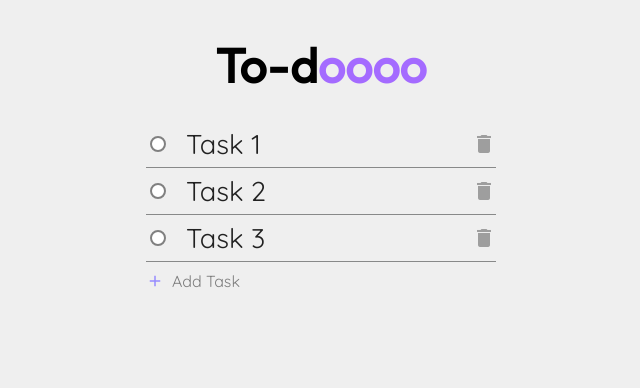
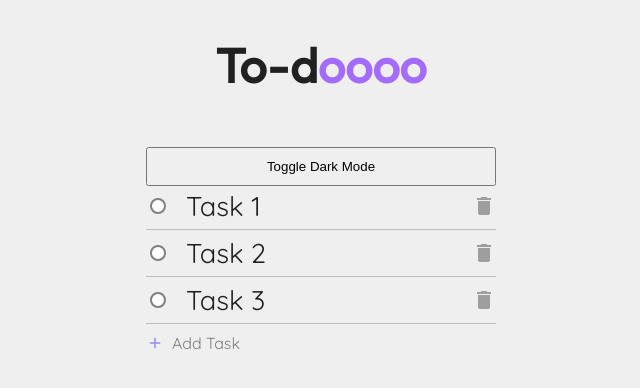
Before and after one commit to chadriverae/To-doooo, a plain HTML site: page index.html in a window 1280 px wide. Shown: the whole page, without its empty margins (319-959 px from the left). Drawn offline with Linux system fonts and the light colour scheme.

Commit message:
Add dark mode toggle button and implement functionality

```diff
--- a/index.html
+++ b/index.html
@@ -15,6 +15,7 @@
 <body>
     <h1>To-d<span id="purple">oooo</span></h1>
     <div id="taskMenu">
+    <button id="darkModeToggle">Toggle Dark Mode</button>
         <ul id="tasksContainer">
             <li>
                 <input type="checkbox" id ="task1">
--- a/script.js
+++ b/script.js
@@ -1,4 +1,10 @@
 document.addEventListener('DOMContentLoaded', () => {
+
+    const toggleButton = document.getElementById('darkModeToggle');
+
+    toggleButton.addEventListener('click', () => {
+        document.body.classList.toggle('dark-mode');
+    });
 
     const tasksContainer = document.getElementById('tasksContainer');
     const addTaskItem = document.getElementById("addTaskContainer")
--- a/styles.css
+++ b/styles.css
@@ -1,11 +1,30 @@
+:root {
+    --background-color: #efefeff6;
+    --text-color: rgb(33, 33, 33);
+}
+
+body.dark-mode {
+    background-color: #333333;
+    color: #dddddd;
+}
+
 body {
-    background-color: #efefeff6;
+    background-color: var(--background-color);
+    color: var(--text-color);
     display: flex;
     flex-direction: column;
     align-items: center;
     margin: 0;
     padding: 0;
+    transition: background-color 0.3s, color 0.3s;
 }
+
+button {
+    padding: 10px 20px;
+    margin-top: 20px;
+    cursor: pointer;
+}
+
 
 h1 {
     font-size: 3rem;
@@ -39,7 +58,6 @@ h1 span {
 #tasksContainer li {
     font-size: 1.7rem;
     min-width: 10px;
-    color: rgb(33, 33, 33);
     font-weight: 550;
     display: flex;
     align-items: center;
@@ -84,7 +102,7 @@ h1 span {
     box-shadow: 0 0 18px 1px rgba(255, 24, 24, 0.2);
 }
 .divider {
-    border-bottom: .9px solid #888989;
+    border-bottom: .7px solid #bebebe;
     margin: 6px auto;
     width: 100%;
 }
```
